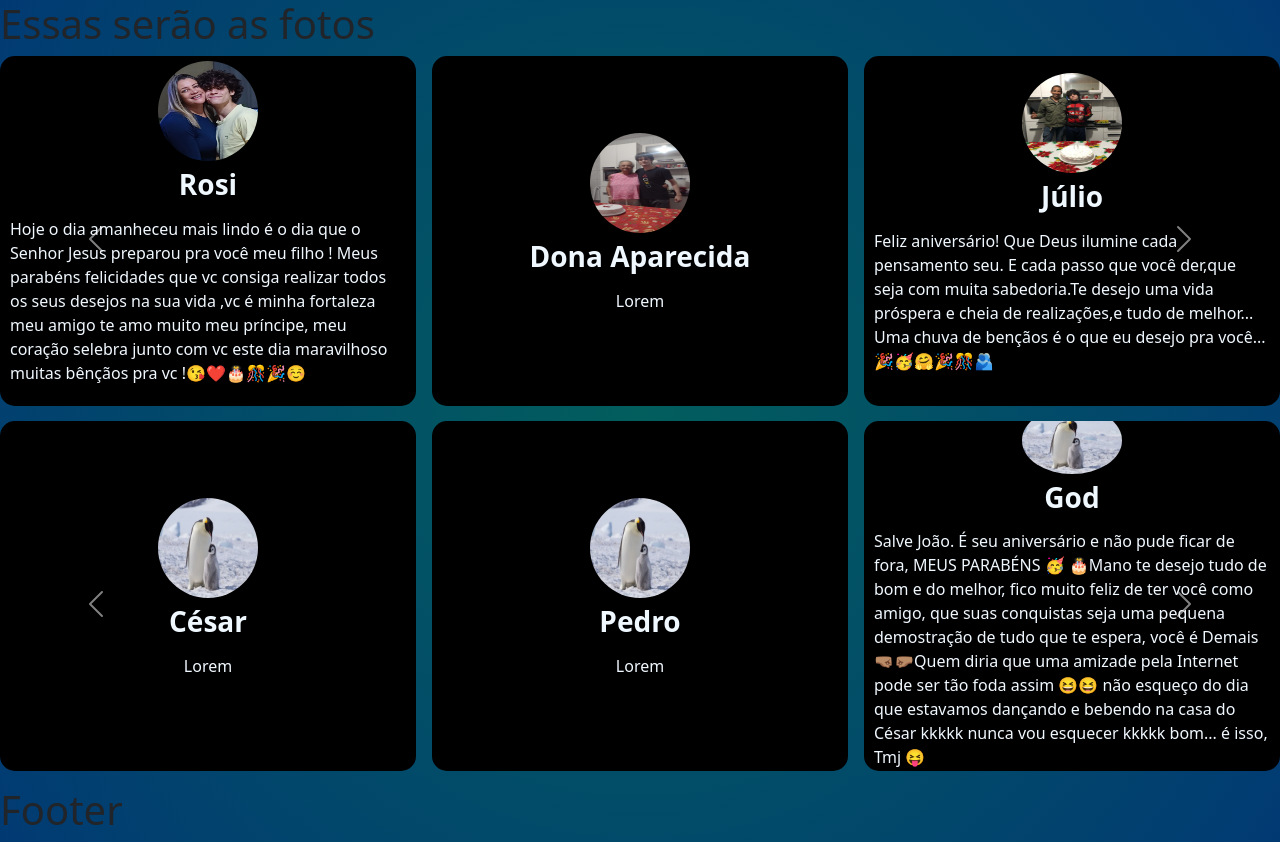
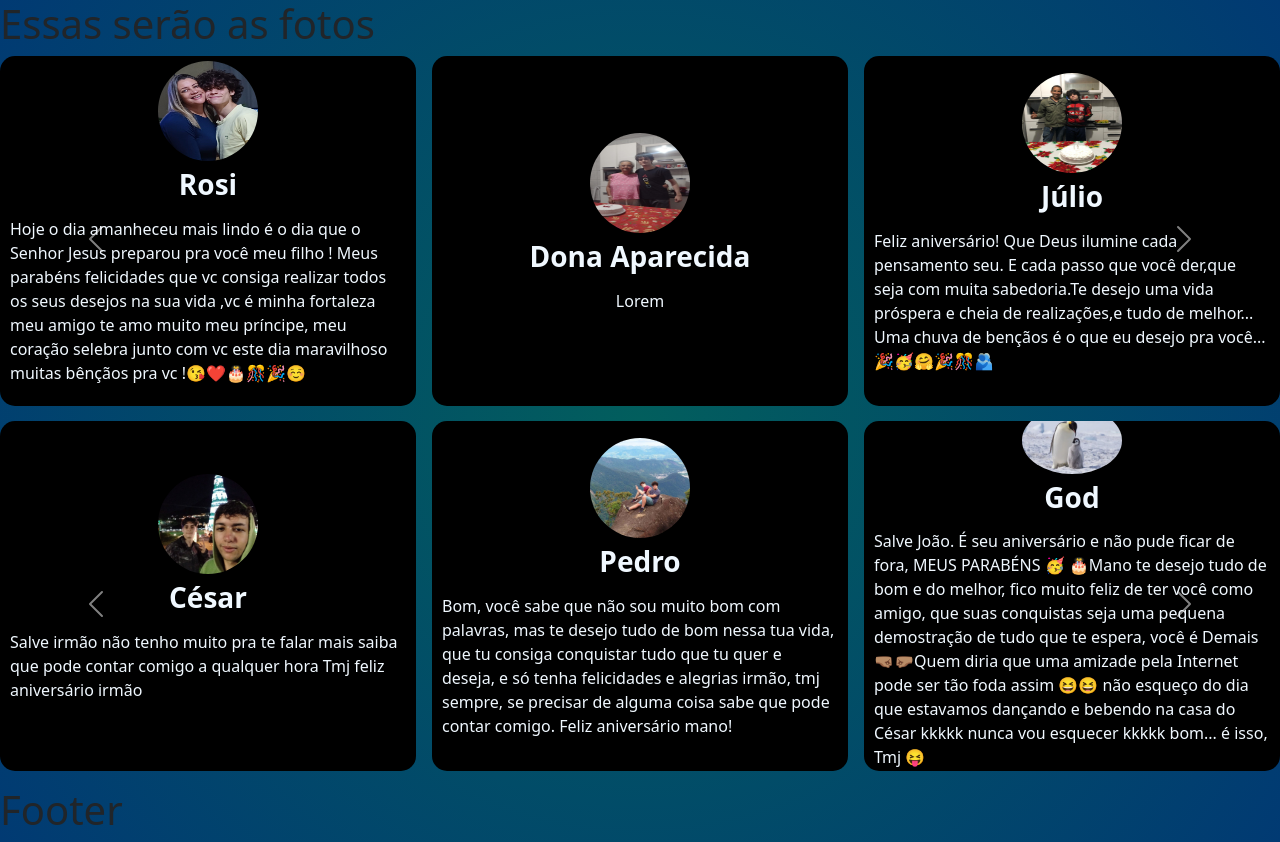
Before and after one commit to preudu-cmd-hash/aniversarioJoao, a React (Vite) app: page / in a window 1280 px wide. Built offline with nearby package versions, Linux system fonts and the light colour scheme.

Commit message:
pedro e césar adicionados

```diff
--- a/src/components/CardAmigos/CardAmigos.jsx
+++ b/src/components/CardAmigos/CardAmigos.jsx
@@ -1,5 +1,7 @@
 import Pinguim from "../../images/pinguim.jpg";
 import JoaoGabriel from "../../images/joaoGabriel.jpeg";
+import Pedro from "../../images/pedro.jpg";
+import Cesar from "../../images/cesar.jpg";
 import Daniel from "../../images/daniel.jpeg";
 import Poste from "../../images/poste.jpeg";
 import { CardsProps } from "../CardsProps/CardsProps";
@@ -9,15 +11,17 @@ import { Carousel } from "react-bootstrap";
 const dados = [
   {
     id: 1,
-    imagem: Pinguim,
+    imagem: Cesar,
     nome: "César",
-    mensagem: "Lorem",
+    mensagem:
+      "Salve irmão não tenho muito pra te falar mais saiba que pode contar comigo a qualquer hora Tmj feliz aniversário irmão",
   },
   {
     id: 2,
-    imagem: Pinguim,
+    imagem: Pedro,
     nome: "Pedro",
-    mensagem: "Lorem",
+    mensagem:
+      "Bom, você sabe que não sou muito bom com palavras, mas te desejo tudo de bom nessa tua vida, que tu consiga conquistar tudo que tu quer e deseja, e só tenha felicidades e alegrias irmão, tmj sempre, se precisar de alguma coisa sabe que pode contar comigo. Feliz aniversário mano!",
   },
   {
     id: 3,
```
Also changed, not shown: src/images/cesar.jpg (added), src/images/pedro.jpg (added).
